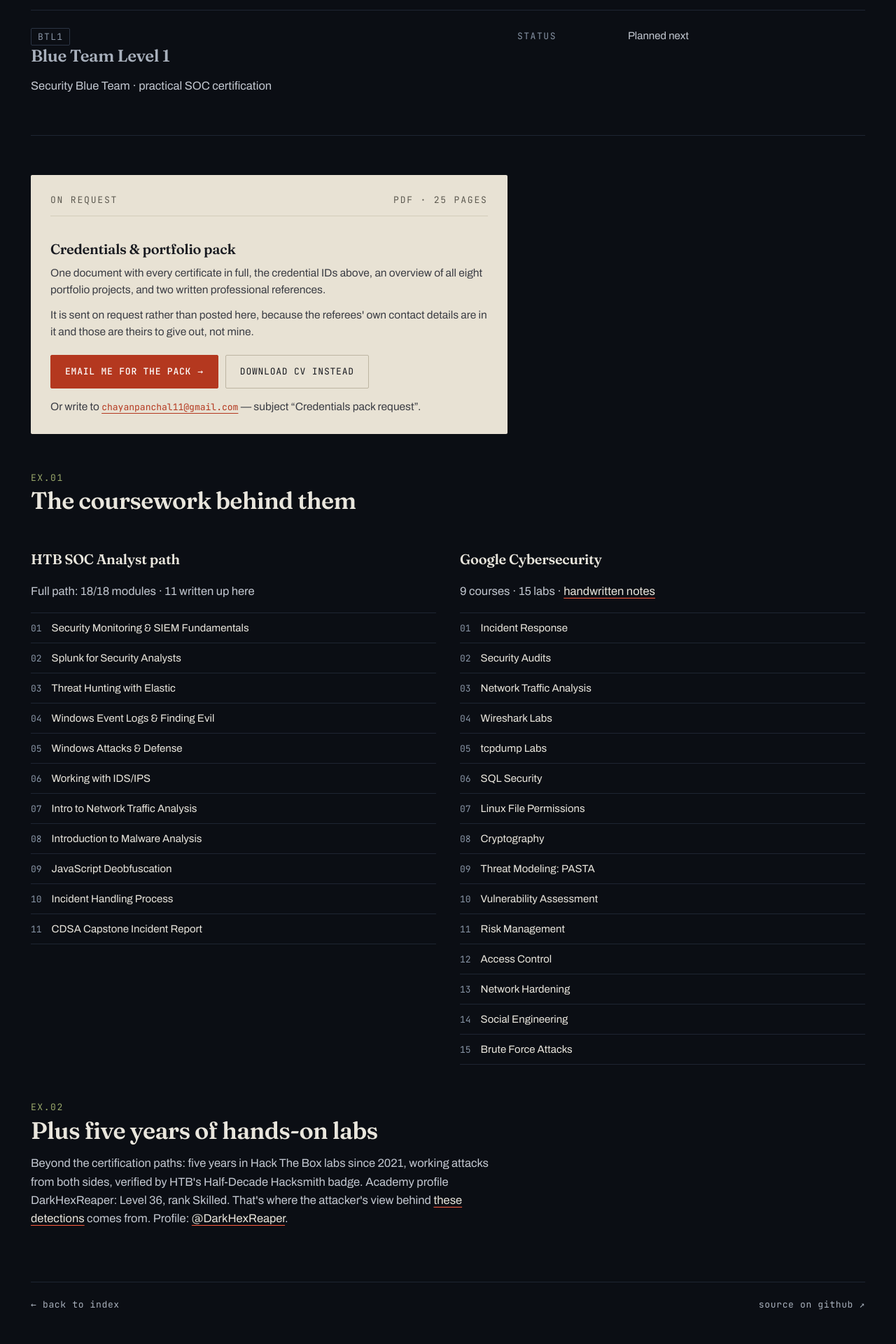
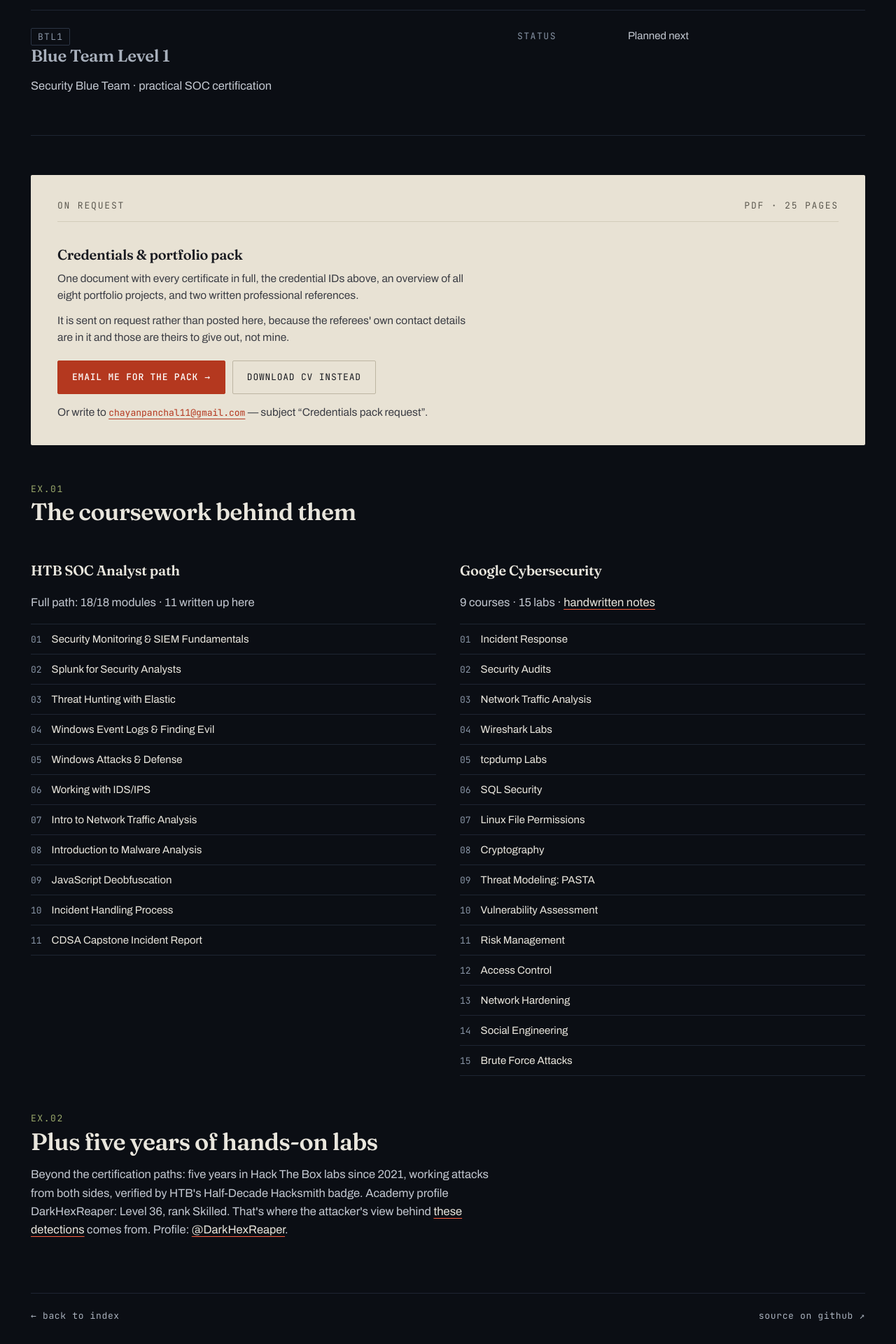
Before and after one commit to akatetron/signal-over-noise, a Jekyll site: the page built from certifications/index.html, in a window 1280 px wide. Shown: the part 2116-4036 px from the top of the page at 70% size. Built offline with Jekyll 4.4.1, drawn with Linux system fonts in a browser that asks for light colours.

Commit message:
Let the credentials pack span the page, and fix a stray brace
The pack block sat at 681px beside full-width rows on the index pages.
It now spans, with the prose capped inside it. Also removes a stray
closing brace that was swallowing the pack's own button styles.

```diff
--- a/assets/css/site.css
+++ b/assets/css/site.css
@@ -593,6 +593,11 @@ blockquote.pull em { color: var(--signal); font-style: italic; font-weight: 400;
 /* ---------- the credentials pack ask: paper, because it is a request to a person ---------- */
 .paper.pack { margin: 56px 0; max-width: 72ch; }
 .paper.pack .actions { margin-top: 20px; }
+/* On a full-width index the pack block was stranded at half the page width
+   beside full-width rows. Let it span; cap the prose inside instead. */
+.doc-shell:not(.narrow) .paper.pack { max-width: none; padding: 34px 38px; }
+.doc-shell:not(.narrow) .paper.pack > p { max-width: 68ch; }
+.doc-shell:not(.narrow) .paper.pack .ph { margin-bottom: 20px; }
 .paper.pack .btn { border-color: #bdb5a2; color: var(--paperink); }
 .paper.pack .btn:hover { border-color: var(--paperink); }
 .paper.pack .btn.p { background: #b4381f; border-color: #b4381f; color: #fff; }
```
